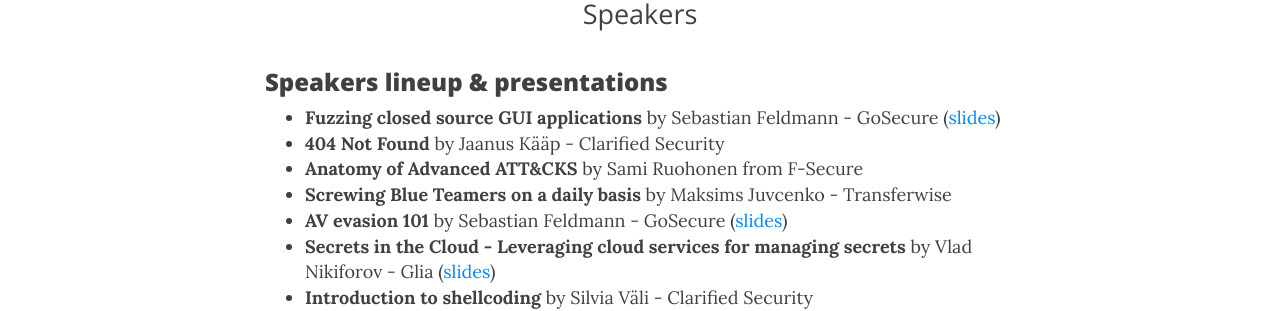
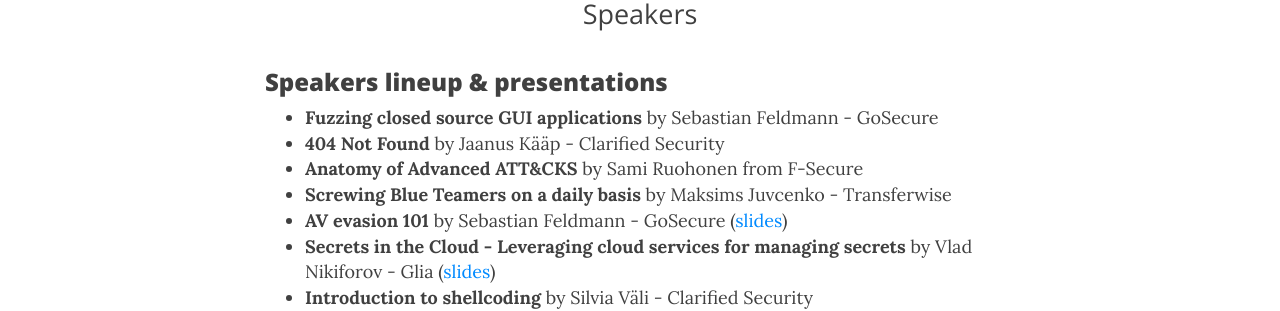
Before and after one commit to tallinsec/tallinnsec.github.io, a Jekyll site: the page built from speakers.md, in a window 1280 px wide and 1346 px high. Shown: the part 253-564 px from the top of the window. Built offline with Jekyll 4.4.1, drawn with Linux system fonts in a browser that asks for light colours; nearby versions of some CDN libraries.

Commit message:
Updated speakers lineup

```diff
--- a/speakers.md
+++ b/speakers.md
@@ -7,7 +7,7 @@
 ### Speakers lineup & presentations
 
 <ul>
-    <li><b>Fuzzing closed source GUI applications</b> by Sebastian Feldmann - GoSecure (<a href="https://drive.google.com/open?id=0ByKZq6sy4RvXY1AyTjBHb1Z3RExmVE9RRzBVaHRocWhIMFc4">slides</a>)</li>
+    <li><b>Fuzzing closed source GUI applications</b> by Sebastian Feldmann - GoSecure</li>
     <li><b>404 Not Found</b> by Jaanus Kääp - Clarified Security</li>
     <li><b>Anatomy of Advanced ATT&CKS</b> by Sami Ruohonen from F-Secure</li>
     <li><b>Screwing Blue Teamers on a daily basis</b> by Maksims Juvcenko - Transferwise</li>
```
